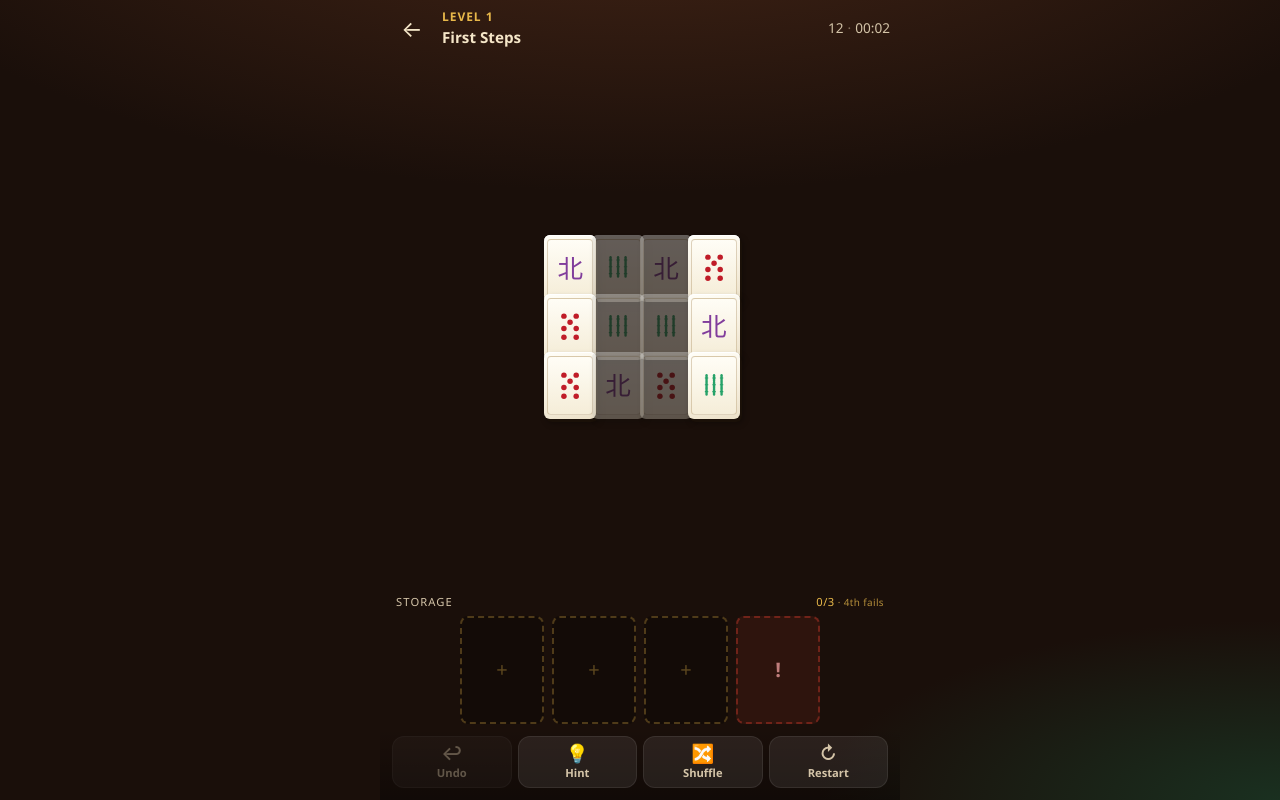
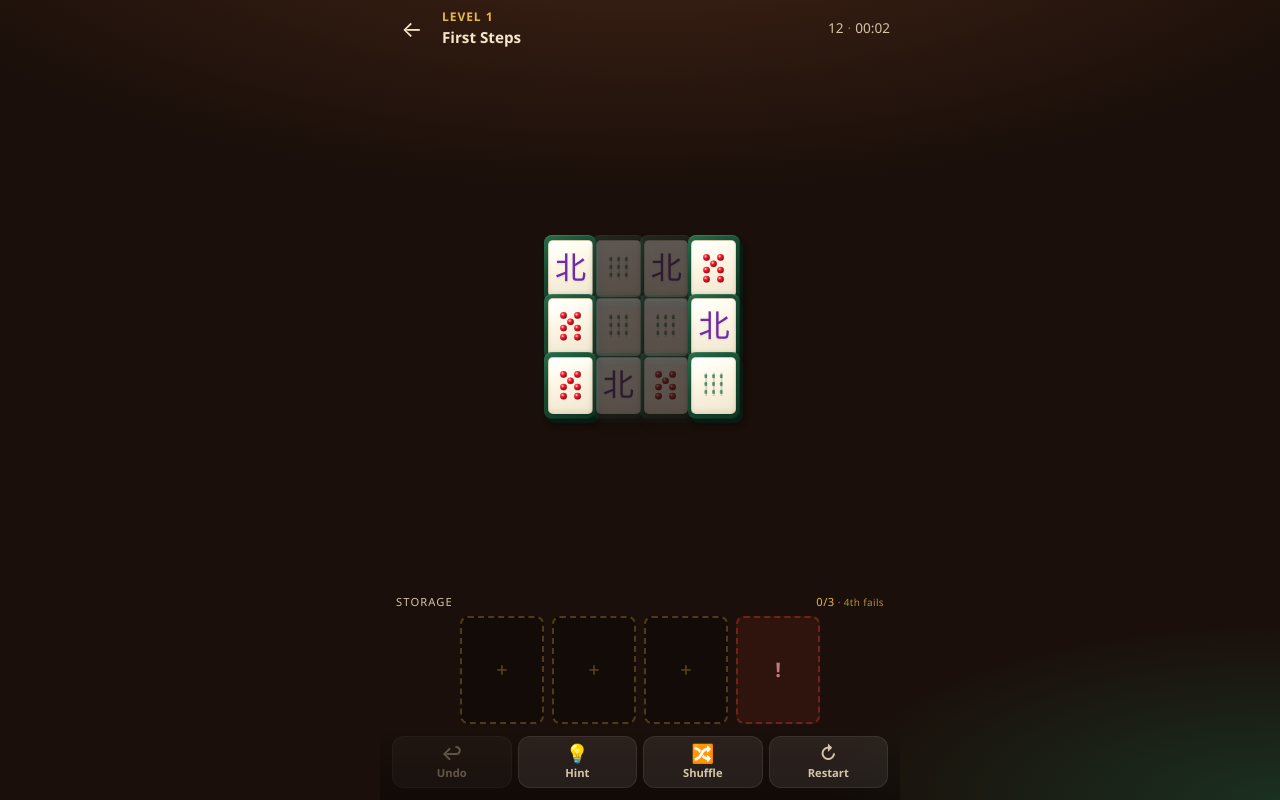
Before and after one commit to sszettella/mahjong, a React (Vite) app: page / in a window 1280 px wide. Both pictures are taken after a click on the button "Start Level 1". Built offline with nearby package versions, Linux system fonts and the light colour scheme.

Commit message:
Redesign tiles with bold premium bone-and-jade look
Jade-green 3D bodies, ivory faces with sheen, gem-style dots,
layered bamboo sticks, stylized bird, and heavier honor glyphs.

```diff
--- a/src/App.css
+++ b/src/App.css
@@ -448,17 +448,20 @@
   flex-shrink: 0;
 }
 
-/* —— Tiles —— */
+/* —— Tiles (premium bone / lacquer look) —— */
 .mahjong-tile {
   position: absolute;
   border: none;
   padding: 0;
-  border-radius: 6px;
-  background: linear-gradient(165deg, #fffef8 0%, var(--tile-face) 55%, #ebe0c8 100%);
+  border-radius: 8px;
+  /* Side wall (jade-green edge like classic tiles) */
+  background:
+    linear-gradient(145deg, #2a6b4a 0%, #1a4a32 40%, #0f3222 100%);
   box-shadow:
-    2px 3px 0 var(--tile-shadow),
-    3px 4px 6px rgba(0, 0, 0, 0.35),
-    inset 0 1px 0 #fff;
+    3px 4px 0 #0a1a12,
+    4px 6px 10px rgba(0, 0, 0, 0.45),
+    inset 0 1px 0 rgba(255, 255, 255, 0.12),
+    inset -1px -1px 0 rgba(0, 0, 0, 0.25);
   display: flex;
   align-items: center;
   justify-content: center;
@@ -470,93 +473,172 @@
   touch-action: manipulation;
 }
 
+/* Ivory face plate sits inset on the green body */
 .mahjong-tile .tile-face {
-  width: 88%;
-  height: 88%;
-  border-radius: 4px;
-  border: 1.5px solid rgba(160, 130, 80, 0.35);
+  width: 86%;
+  height: 86%;
+  border-radius: 5px;
+  border: 1px solid rgba(90, 70, 40, 0.22);
   display: flex;
   align-items: center;
   justify-content: center;
-  background: linear-gradient(180deg, #fffdf6, #f5edd8);
+  background:
+    linear-gradient(165deg, #fffef9 0%, #f7f0e0 42%, #ebe2cc 100%);
+  box-shadow:
+    inset 0 1px 0 rgba(255, 255, 255, 0.95),
+    inset 0 -2px 4px rgba(120, 90, 40, 0.12),
+    0 1px 2px rgba(0, 0, 0, 0.12);
   position: relative;
   overflow: hidden;
 }
 
-.mahjong-tile.blocked {
-  filter: brightness(0.82) saturate(0.85);
-  cursor: not-allowed;
+.mahjong-tile .tile-face-sheen {
+  position: absolute;
+  inset: 0;
+  background: linear-gradient(
+    125deg,
+    rgba(255, 255, 255, 0.55) 0%,
+    rgba(255, 255, 255, 0.08) 28%,
+    transparent 48%
+  );
+  pointer-events: none;
+  z-index: 1;
+}
+
+.mahjong-tile .tile-pattern,
+.mahjong-tile .tile-symbol,
+.mahjong-tile .tile-char-stack {
+  position: relative;
+  z-index: 2;
+}
+
+.mahjong-tile .tile-edge {
+  display: none;
+}
+
+/* Free tiles feel slightly elevated */
+.mahjong-tile.free {
+  filter: saturate(1.08) brightness(1.02);
 }
 
 .mahjong-tile.free:active {
   transform: scale(0.96);
+  box-shadow:
+    1px 2px 0 #0a1a12,
+    2px 3px 6px rgba(0, 0, 0, 0.4);
+}
+
+.mahjong-tile.blocked {
+  filter: brightness(0.78) saturate(0.72) contrast(0.95);
 }
 
 .mahjong-tile.selected {
   outline: 3px solid var(--gold);
-  outline-offset: 1px;
-  transform: translateY(-3px);
+  outline-offset: 2px;
+  transform: translateY(-4px) scale(1.04);
   box-shadow:
-    2px 6px 0 var(--tile-shadow),
-    0 0 16px rgba(232, 184, 74, 0.55),
-    inset 0 1px 0 #fff;
+    3px 8px 0 #0a1a12,
+    0 0 20px rgba(232, 184, 74, 0.65),
+    4px 10px 18px rgba(0, 0, 0, 0.4);
   z-index: 500 !important;
+  filter: saturate(1.15) brightness(1.06);
 }
 
 .mahjong-tile.hinted {
   outline: 3px solid var(--jade-bright);
-  outline-offset: 1px;
+  outline-offset: 2px;
   animation: hintPulse 1s ease infinite;
   z-index: 400 !important;
 }
 
-@keyframes hintPulse {
-  0%,
-  100% {
-    box-shadow: 0 0 8px rgba(61, 184, 122, 0.5);
-  }
-  50% {
-    box-shadow: 0 0 18px rgba(61, 184, 122, 0.85);
-  }
-}
-
+/* Face glyphs — bold, high-contrast */
 .tile-symbol {
-  font-size: clamp(0.9rem, 4.5vw, 1.35rem);
-  font-weight: 700;
+  font-size: clamp(1rem, 5vw, 1.5rem);
+  font-weight: 800;
   line-height: 1;
+  font-family: 'Songti SC', 'STSong', 'Noto Serif SC', 'Hiragino Mincho ProN', serif;
+  text-shadow:
+    0 1px 0 rgba(255, 255, 255, 0.35),
+    0 1px 2px rgba(0, 0, 0, 0.12);
 }
 
 .tile-symbol.honor {
-  font-size: clamp(1.1rem, 5.5vw, 1.6rem);
+  font-size: clamp(1.35rem, 6.5vw, 1.95rem);
+  font-weight: 900;
+  letter-spacing: -0.02em;
+}
+
+.tile-symbol.honor-red {
+  color: #c8102e !important;
+  text-shadow:
+    0 0 1px #8b0000,
+    0 1px 0 rgba(255, 255, 255, 0.25),
+    0 2px 3px rgba(160, 0, 0, 0.2);
+}
+
+.tile-symbol.honor-green {
+  color: #0d8a45 !important;
+  text-shadow:
+    0 0 1px #064d26,
+    0 1px 0 rgba(255, 255, 255, 0.3),
+    0 2px 3px rgba(0, 80, 40, 0.2);
+}
+
+.tile-symbol.honor-special {
+  font-size: clamp(1.15rem, 5.5vw, 1.7rem);
 }
 
 .tile-char-stack {
   display: flex;
   flex-direction: column;
   align-items: center;
+  justify-content: center;
   gap: 0;
-  line-height: 1;
+  line-height: 0.95;
 }
 
 .tile-char-stack .char-num {
-  font-size: clamp(0.75rem, 3.8vw, 1.1rem);
+  font-size: clamp(0.85rem, 4.2vw, 1.25rem);
+  font-weight: 900;
+  color: #c8102e;
+  font-family: 'Songti SC', 'STSong', 'Noto Serif SC', 'Hiragino Mincho ProN', serif;
+  text-shadow: 0 1px 0 rgba(255, 255, 255, 0.3);
 }
 
 .tile-char-label {
-  font-size: clamp(0.65rem, 3.2vw, 0.95rem);
-  font-weight: 700;
+  font-size: clamp(0.72rem, 3.6vw, 1.05rem);
+  font-weight: 900;
+  color: #c8102e;
+  font-family: 'Songti SC', 'STSong', 'Noto Serif SC', 'Hiragino Mincho ProN', serif;
+  letter-spacing: 0.02em;
 }
 
 .tile-pattern {
-  width: 78%;
-  height: 78%;
+  width: 82%;
+  height: 82%;
+  overflow: visible;
 }
 
 .white-dragon-box {
   width: 55%;
   height: 62%;
-  border: 3px solid #3d3846;
+  border: 3.5px solid #2a2a32;
   border-radius: 3px;
+  box-shadow: inset 0 0 0 1px rgba(255, 255, 255, 0.2);
+}
+
+@keyframes hintPulse {
+  0%,
+  100% {
+    box-shadow:
+      3px 4px 0 #0a1a12,
+      0 0 10px rgba(61, 184, 122, 0.55);
+  }
+  50% {
+    box-shadow:
+      3px 4px 0 #0a1a12,
+      0 0 22px rgba(61, 184, 122, 0.9);
+  }
 }
 
 .game-screen.mismatch .mahjong-tile.selected {
@@ -640,6 +722,8 @@
   z-index: 1 !important;
   pointer-events: none;
   cursor: default;
+  /* Keep premium look at small size */
+  border-radius: 7px;
 }
 
 .storage-tile-static {
--- a/src/components/TileFace.tsx
+++ b/src/components/TileFace.tsx
@@ -1,28 +1,123 @@
 import type { BoardTile, TileFace as Face } from '../types'
 
-function DotsPattern({ n, color }: { n: number; color: string }) {
+/** Soft radial “gem” circle for circles/dots suit */
+function Dot({
+  cx,
+  cy,
+  r,
+  tone,
+}: {
+  cx: number
+  cy: number
+  r: number
+  tone: 'red' | 'blue'
+}) {
+  const id = `dg-${tone}`
+  return (
+    <g>
+      <circle cx={cx + 0.8} cy={cy + 1} r={r} fill="rgba(0,0,0,0.18)" />
+      <circle cx={cx} cy={cy} r={r} fill={`url(#${id})`} />
+      <circle
+        cx={cx - r * 0.28}
+        cy={cy - r * 0.3}
+        r={r * 0.28}
+        fill="rgba(255,255,255,0.55)"
+      />
+    </g>
+  )
+}
+
+function DotsPattern({ n }: { n: number; color: string }) {
+  // Classic: 1,5,7,9 red · 2,3,4,6,8 blue
+  const useTone: 'red' | 'blue' = [1, 5, 7, 9].includes(n) ? 'red' : 'blue'
+
   const positions: Record<number, [number, number][]> = {
     1: [[50, 50]],
     2: [[50, 28], [50, 72]],
     3: [[50, 22], [50, 50], [50, 78]],
-    4: [[32, 28], [68, 28], [32, 72], [68, 72]],
-    5: [[32, 28], [68, 28], [50, 50], [32, 72], [68, 72]],
-    6: [[32, 22], [68, 22], [32, 50], [68, 50], [32, 78], [68, 78]],
-    7: [[32, 18], [68, 18], [50, 36], [32, 54], [68, 54], [32, 80], [68, 80]],
-    8: [[32, 18], [68, 18], [32, 40], [68, 40], [32, 62], [68, 62], [32, 84], [68, 84]],
-    9: [[28, 20], [50, 20], [72, 20], [28, 50], [50, 50], [72, 50], [28, 80], [50, 80], [72, 80]],
+    4: [[30, 28], [70, 28], [30, 72], [70, 72]],
+    5: [[30, 28], [70, 28], [50, 50], [30, 72], [70, 72]],
+    6: [[30, 22], [70, 22], [30, 50], [70, 50], [30, 78], [70, 78]],
+    7: [[30, 18], [70, 18], [50, 36], [30, 54], [70, 54], [30, 80], [70, 80]],
+    8: [[30, 16], [70, 16], [30, 38], [70, 38], [30, 62], [70, 62], [30, 84], [70, 84]],
+    9: [[26, 18], [50, 18], [74, 18], [26, 50], [50, 50], [74, 50], [26, 82], [50, 82], [74, 82]],
   }
   const pts = positions[n] ?? positions[1]
+  const r = n >= 8 ? 8.5 : n >= 6 ? 9.5 : n === 1 ? 16 : 11
+
   return (
     <svg className="tile-pattern" viewBox="0 0 100 100" aria-hidden>
+      <defs>
+        <radialGradient id="dg-red" cx="35%" cy="30%" r="70%">
+          <stop offset="0%" stopColor="#ff6b6b" />
+          <stop offset="45%" stopColor="#e11d2e" />
+          <stop offset="100%" stopColor="#8b0a14" />
+        </radialGradient>
+        <radialGradient id="dg-blue" cx="35%" cy="30%" r="70%">
+          <stop offset="0%" stopColor="#6eb6ff" />
+          <stop offset="45%" stopColor="#1a6fd4" />
+          <stop offset="100%" stopColor="#0a3a7a" />
+        </radialGradient>
+      </defs>
       {pts.map(([cx, cy], i) => (
-        <circle key={i} cx={cx} cy={cy} r={n >= 7 ? 8 : 10} fill={color} />
+        <Dot key={i} cx={cx} cy={cy} r={r} tone={useTone} />
       ))}
     </svg>
   )
 }
 
-function BambooPattern({ n, color }: { n: number; color: string }) {
+function BambooStick({
+  x,
+  y0,
+  y1,
+  thin,
+}: {
+  x: number
+  y0: number
+  y1: number
+  thin?: boolean
+}) {
+  const w = thin ? 5.5 : 7.5
+  return (
+    <g>
+      {/* shadow */}
+      <line
+        x1={x + 1}
+        y1={y0 + 1}
+        x2={x + 1}
+        y2={y1 + 1}
+        stroke="rgba(0,0,0,0.15)"
+        strokeWidth={w}
+        strokeLinecap="round"
+      />
+      <line
+        x1={x}
+        y1={y0}
+        x2={x}
+        y2={y1}
+        stroke="url(#bambooGrad)"
+        strokeWidth={w}
+        strokeLinecap="round"
+      />
+      {/* joint nodes */}
+      <ellipse cx={x} cy={(y0 + y1) / 2} rx={w * 0.85} ry={2.2} fill="#0d5c32" />
+      <ellipse cx={x} cy={y0 + (y1 - y0) * 0.28} rx={w * 0.7} ry={1.6} fill="#1a7a45" opacity={0.9} />
+      <ellipse cx={x} cy={y0 + (y1 - y0) * 0.72} rx={w * 0.7} ry={1.6} fill="#1a7a45" opacity={0.9} />
+      {/* highlight */}
+      <line
+        x1={x - w * 0.22}
+        y1={y0 + 3}
+        x2={x - w * 0.22}
+        y2={y1 - 3}
+        stroke="rgba(255,255,255,0.35)"
+        strokeWidth={1.4}
+        strokeLinecap="round"
+      />
+    </g>
+  )
+}
+
+function BambooPattern({ n }: { n: number; color: string }) {
   const cols = n <= 3 ? n : 3
   const rows = Math.ceil(n / cols)
   const sticks: { x: number; y0: number; y1: number }[] = []
@@ -31,36 +126,125 @@ function BambooPattern({ n, color }: { n: number; color: string }) {
     const inRow = Math.min(cols, left)
     for (let c = 0; c < inRow; c++) {
       const x = 50 + (c - (inRow - 1) / 2) * 22
-      const y0 = 18 + r * (60 / rows)
-      const y1 = y0 + 50 / rows
+      const y0 = 14 + r * (68 / rows)
+      const y1 = y0 + 52 / rows
       sticks.push({ x, y0, y1 })
     }
     left -= inRow
   }
   return (
     <svg className="tile-pattern" viewBox="0 0 100 100" aria-hidden>
+      <defs>
+        <linearGradient id="bambooGrad" x1="0" y1="0" x2="1" y2="0">
+          <stop offset="0%" stopColor="#0f6b38" />
+          <stop offset="40%" stopColor="#2db86a" />
+          <stop offset="100%" stopColor="#0a4d28" />
+        </linearGradient>
+      </defs>
       {sticks.map((s, i) => (
-        <g key={i}>
-          <line
-            x1={s.x}
-            y1={s.y0}
-            x2={s.x}
-            y2={s.y1}
-            stroke={color}
-            strokeWidth={7}
-            strokeLinecap="round"
-          />
-          <line
-            x1={s.x - 5}
-            y1={(s.y0 + s.y1) / 2}
-            x2={s.x + 5}
-            y2={(s.y0 + s.y1) / 2}
-            stroke={color}
-            strokeWidth={3}
-          />
-        </g>
+        <BambooStick key={i} {...s} thin={n >= 7} />
       ))}
     </svg>
+  )
+}
+
+function BambooBird() {
+  return (
+    <svg className="tile-pattern" viewBox="0 0 100 100" aria-hidden>
+      <defs>
+        <linearGradient id="birdGrad" x1="0" y1="0" x2="0" y2="1">
+          <stop offset="0%" stopColor="#3dd87a" />
+          <stop offset="100%" stopColor="#0f6b38" />
+        </linearGradient>
+      </defs>
+      {/* stylized peacock / bird mark */}
+      <ellipse cx={50} cy={58} rx={18} ry={22} fill="url(#birdGrad)" />
+      <ellipse cx={50} cy={38} rx={12} ry={14} fill="#1a8f4a" />
+      <circle cx={46} cy={35} r={2.2} fill="#0a2e18" />
+      <path
+        d="M50 20 C58 8, 72 12, 74 26 C62 22, 54 24, 50 32 Z"
+        fill="#2db86a"
+      />
+      <path
+        d="M50 20 C42 8, 28 12, 26 26 C38 22, 46 24, 50 32 Z"
+        fill="#1f9a52"
+      />
+      <path d="M62 62 Q78 70 70 82 Q60 72 58 66 Z" fill="#0f6b38" />
+      <path d="M38 62 Q22 70 30 82 Q40 72 42 66 Z" fill="#0f6b38" />
+      <circle cx={72} cy={28} r={3} fill="#e11d2e" />
+    </svg>
+  )
+}
+
+function CharStack({ symbol }: { symbol: string }) {
+  return (
+    <div className="tile-char-stack">
+      <span className="tile-symbol char-num">{symbol}</span>
+      <span className="tile-char-label">萬</span>
+    </div>
+  )
+}
+
+function WhiteDragon() {
+  return (
+    <svg className="tile-pattern" viewBox="0 0 100 100" aria-hidden>
+      <defs>
+        <linearGradient id="wdFrame" x1="0" y1="0" x2="1" y2="1">
+          <stop offset="0%" stopColor="#2a2a32" />
+          <stop offset="50%" stopColor="#5a5a68" />
+          <stop offset="100%" stopColor="#1a1a22" />
+        </linearGradient>
+      </defs>
+      <rect
+        x={18}
+        y={16}
+        width={64}
+        height={68}
+        rx={4}
+        fill="none"
+        stroke="url(#wdFrame)"
+        strokeWidth={7}
+      />
+      <rect
+        x={26}
+        y={24}
+        width={48}
+        height={52}
+        rx={2}
+        fill="none"
+        stroke="rgba(0,0,0,0.12)"
+        strokeWidth={2}
+      />
+    </svg>
+  )
+}
+
+function HonorGlyph({
+  symbol,
+  color,
+  suit,
+}: {
+  symbol: string
+  color: string
+  suit: string
+}) {
+  const isRed = suit === 'dragons' && symbol === '中'
+  const isGreen = suit === 'dragons' && symbol === '發'
+  return (
+    <span
+      className={[
+        'tile-symbol',
+        'honor',
+        isRed ? 'honor-red' : '',
+        isGreen ? 'honor-green' : '',
+        suit === 'flowers' || suit === 'seasons' ? 'honor-special' : '',
+      ]
+        .filter(Boolean)
+        .join(' ')}
+      style={{ color }}
+    >
+      {symbol}
+    </span>
   )
 }
 
@@ -71,37 +255,23 @@ export function renderFaceDecor(face: Face) {
     return <DotsPattern n={value} color={color} />
   }
   if (suit === 'bamboo') {
-    if (value === 1) {
-      return (
-        <span className="tile-symbol bamboo-bird" style={{ color }}>
-          雀
-        </span>
-      )
-    }
+    if (value === 1) return <BambooBird />
     return <BambooPattern n={value} color={color} />
   }
   if (suit === 'characters') {
-    return (
-      <div className="tile-char-stack">
-        <span className="tile-symbol char-num" style={{ color }}>
-          {symbol}
-        </span>
-        <span className="tile-char-label" style={{ color }}>
-          萬
-        </span>
-      </div>
-    )
+    return <CharStack symbol={symbol} />
   }
   if (suit === 'dragons' && value === 2) {
-    return <div className="white-dragon-box" />
+    return <WhiteDragon />
   }
+  return <HonorGlyph symbol={symbol} color={color} suit={suit} />
+}
+
+export function TileFaceContent({ tile }: { tile: BoardTile }) {
   return (
-    <span className="tile-symbol honor" style={{ color }}>
-      {symbol}
+    <span className={`tile-face suit-face-${tile.face.suit}`}>
+      <span className="tile-face-sheen" aria-hidden />
+      {renderFaceDecor(tile.face)}
     </span>
   )
 }
-
-export function TileFaceContent({ tile }: { tile: BoardTile }) {
-  return <span className="tile-face">{renderFaceDecor(tile.face)}</span>
-}
```
Also changed, not shown: src/tiles.ts (+17 -17 lines).
